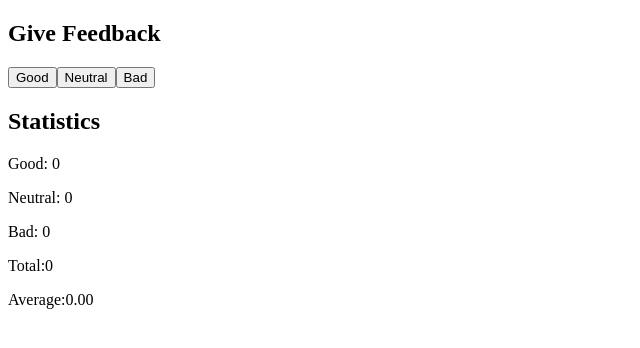
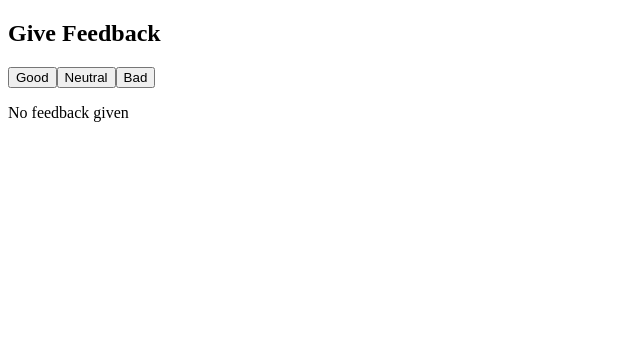
Before and after one commit to IgorBern02/fullstackopen-submissions, a React (Create React App) app in the folder part1/: page / in a window 1280 px wide. Shown: the top 348 px of the page, without its empty margins (0-640 px from the left). Built offline with nearby package versions, Linux system fonts and the light colour scheme.

Commit message:
Added exercise 19 unicafe from part1

```diff
--- a/part1/src/App.js
+++ b/part1/src/App.js
@@ -5,10 +5,11 @@
 //import Exercise15 from "./exercises/courseinfo/exercise15";
 //import Exercise16 from "./exercises/unicafe/exercise16";
 //import Exercise17 from "./exercises/unicafe/exercise17";
-import Exercise18 from "./exercises/unicafe/exercise18";
+//import Exercise18 from "./exercises/unicafe/exercise18";
+import Exercise19 from "./exercises/unicafe/exercise19";
 
 const App = () => {
-  return <Exercise18 />;
+  return <Exercise19 />;
 };
 
 export default App;
--- /dev/null
+++ b/part1/src/components/exercise19/Showfeedback.js
@@ -0,0 +1,19 @@
+// import Statistics from "../exercises18/Statistics";
+
+const Showfeedback = (props) => {
+  if (props.total.length === 0) {
+    return <p>No feedback given</p>;
+  }
+
+  return (
+    <div>
+      <p>Good: {props.good}</p>
+      <p>Neutral: {props.neutral}</p>
+      <p>Bad: {props.bad}</p>
+      <p>Total:{props.total}</p>
+      <p>Average:{props.media}</p>
+    </div>
+  );
+};
+
+export default Showfeedback;
--- a/part1/src/exercises/unicafe/exercise18.js
+++ b/part1/src/exercises/unicafe/exercise19.js
@@ -1,7 +1,8 @@
 import { useState } from "react";
-import Statistics from "../../components/exercises18/Statistics";
+// import Statistics from "../../components/exercises18/Statistics";
+import Showfeedback from "../../components/exercise19/Showfeedback";
 
-const Unicafe17 = (props) => {
+const Unicafe19 = (props) => {
   const [good, setGood] = useState(0);
   const [neutral, setNeutral] = useState(0);
   const [bad, setBad] = useState(0);
@@ -40,15 +41,21 @@ const Unicafe17 = (props) => {
           <button onClick={handleBad}>Bad</button>
         </div>
       </section>
-      <Statistics
+      <div>
+        {total === 0 ? (
+          <p>No feedback given</p>
+        ) : (
+          <Showfeedback
             good={good}
             neutral={neutral}
             bad={bad}
             total={total}
             media={media()}
           />
+        )}
+      </div>
     </div>
   );
 };
 
-export default Unicafe17;
+export default Unicafe19;
```
Lines whose indentation alone changed are shown as unchanged.
